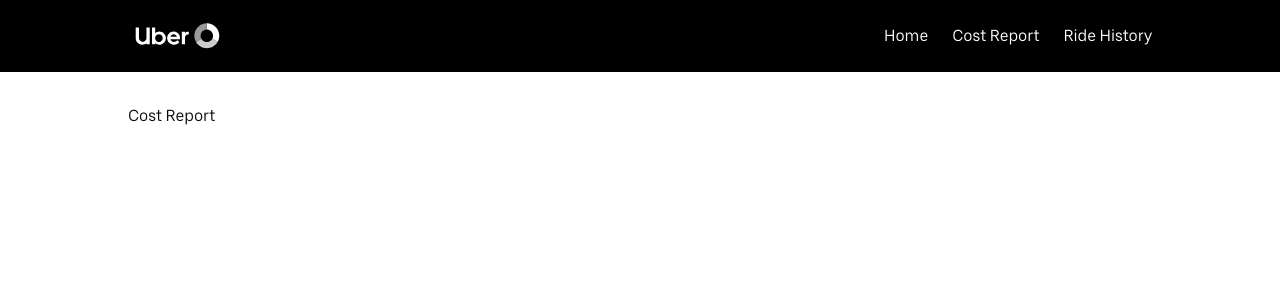
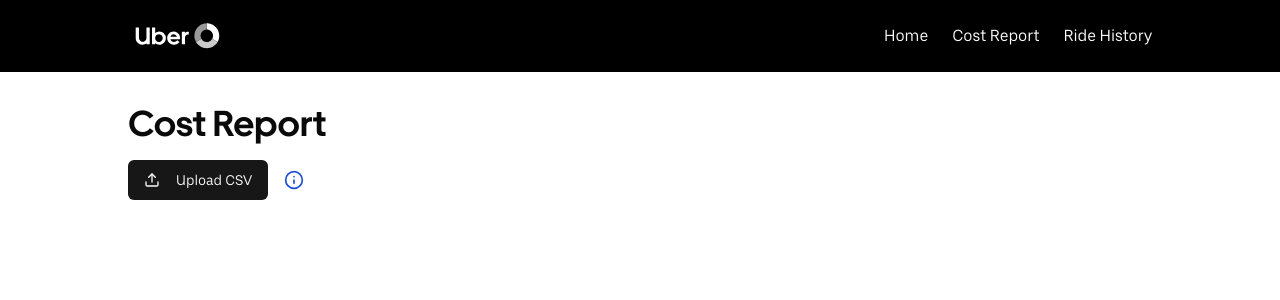
Before and after one commit to MatheusRoichman/uber-stats, a React (Vite) app: page /cost-report in a window 1280 px wide. Shown: the top 300 px of the page. Built offline with nearby package versions, Linux system fonts and the light colour scheme.

Commit message:
feat: added total spending to cost report page

```diff
--- /dev/null
+++ b/src/app/utils/format-fare-amount.ts
@@ -0,0 +1,15 @@
+const currencyCodeMapper: Record<string, string> = {
+  'Brazilian Real': 'BRL',
+  'US Dollar': 'USD',
+  'Canadian Dollar': 'CAD',
+  Euro: 'EUR',
+};
+
+export function formatFareAmount(amount: number, currency: string) {
+  return currencyCodeMapper[currency]
+    ? amount.toLocaleString('en-US', {
+        style: 'currency',
+        currency: currencyCodeMapper[currency],
+      })
+    : `${amount} - ${currency}`;
+}
--- a/src/view/pages/cost-report/index.tsx
+++ b/src/view/pages/cost-report/index.tsx
@@ -1,8 +1,60 @@
+import { useRef } from 'react';
+import { Info, Loader2, Upload } from 'lucide-react';
+
+import { formatFareAmount } from '@/app/utils/format-fare-amount';
+
+import { useUploadRides } from '@/view/hooks/use-upload-rides';
+
+import { Button } from '@/view/components/ui/button';
+import { DataRetrievalInstructionsTooltip } from '@/view/components/data-retrieval-instructions-tooltip';
+
 export function CostReport() {
+  const uploadInputRef = useRef<HTMLInputElement>(null);
+
+  const { rides, isLoading, handleFileUpload } = useUploadRides();
+
+  const totalSpending =
+    rides?.reduce((total, ride) => {
+      return total + Number(ride.fare_amount);
+    }, 0) || 0;
+
   return (
     <section className="p-8">
       <div className="max-w-5xl mx-auto">
-				<h1>Cost Report</h1>
+        <h1 className="font-bold text-4xl font-title">Cost Report</h1>
+
+        <div className="mt-4">
+          {!rides?.length && (
+            <>
+              <input
+                ref={uploadInputRef}
+                type="file"
+                accept=".csv"
+                className="hidden"
+                onChange={handleFileUpload}
+              />
+
+              <div className="flex items-center gap-4">
+                <Button onClick={() => uploadInputRef.current?.click()}>
+                  {!isLoading && <Upload className="size-4" />}
+                  {isLoading && <Loader2 className="animate-spin size-4" />}
+                  <span className="ml-2 font-medium">Upload CSV</span>
+                </Button>
+
+                <DataRetrievalInstructionsTooltip>
+                  <Info className="size-5 text-blue-700 cursor-pointer" />
+                </DataRetrievalInstructionsTooltip>
+              </div>
+            </>
+          )}
+
+          {rides && rides.length > 0 && (
+            <h2>
+              Total spent:{' '}
+              {formatFareAmount(totalSpending, rides[0].fare_currency)}
+            </h2>
+          )}
+        </div>
       </div>
     </section>
   );
--- a/src/view/pages/ride-history/components/ride-card.tsx
+++ b/src/view/pages/ride-history/components/ride-card.tsx
@@ -1,15 +1,10 @@
 import type { Ride } from '@/app/entities/ride';
+
+import { formatFareAmount } from '@/app/utils/format-fare-amount';
 
 interface RideCardProps {
   ride: Ride;
 }
-
-const currencyCodeMapper: Record<string, string> = {
-  'Brazilian Real': 'BRL',
-  'US Dollar': 'USD',
-  'Canadian Dollar': 'CAD',
-  Euro: 'EUR',
-};
 
 const statusMapper: Record<string, string> = {
   rider_canceled: 'Rider canceled',
@@ -18,14 +13,9 @@ const statusMapper: Record<string, string> = {
 };
 
 export function RideCard({ ride }: RideCardProps) {
-  const formattedCurrency = currencyCodeMapper[ride.fare_currency]
-    ? ride.fare_amount.toLocaleString('en-US', {
-        style: 'currency',
-        currency: currencyCodeMapper[ride.fare_currency],
-      })
-    : `${ride.fare_amount} - ${ride.fare_currency}`;
+  const formattedFareAmount = formatFareAmount(ride.fare_amount, ride.fare_currency);
 
-  const displayedTime = ride.begin_trip_time
+  const displayedStartTime = ride.begin_trip_time
     ? ride.begin_trip_time.toLocaleString()
     : `Requested at ${ride.request_time.toLocaleString()}`;
 
@@ -35,13 +25,13 @@ export function RideCard({ ride }: RideCardProps) {
         {ride.begintrip_address || 'Unknown address'}
       </p>
 
-      <p className="mt-auto">{displayedTime}</p>
+      <p className="mt-auto">{displayedStartTime}</p>
       <p className="first-letter:capitalize">
         {ride.product_type} · {statusMapper[ride.status] || ride.status}
         {ride.distance > 0 && ` · ${ride.distance} km`}
       </p>
 
-      <p className="font-semibold text-lg">{formattedCurrency}</p>
+      <p className="font-semibold text-lg">{formattedFareAmount}</p>
     </li>
   );
 }
--- a/src/view/pages/ride-history/index.tsx
+++ b/src/view/pages/ride-history/index.tsx
@@ -3,9 +3,11 @@ import { Info, Loader2, Upload } from 'lucide-react';
 
 import { Button } from '@/view/components/ui/button';
 
+import { DataRetrievalInstructionsTooltip } from '@/view/components/data-retrieval-instructions-tooltip';
+
+import { useUploadRides } from '../../hooks/use-upload-rides';
+
 import { RidesList } from './components/rides-list';
-import { useUploadRides } from './hooks/use-upload-rides';
-import { DataRetrievalInstructionsTooltip } from '@/view/components/data-retrieval-instructions-tooltip';
 
 export function RideHistory() {
   const uploadInputRef = useRef<HTMLInputElement>(null);
```
Also changed, not shown: src/view/hooks/use-upload-rides.ts (renamed from src/view/pages/ride-history/hooks/use-upload-rides.ts). Lines whose indentation alone changed are shown as unchanged.
